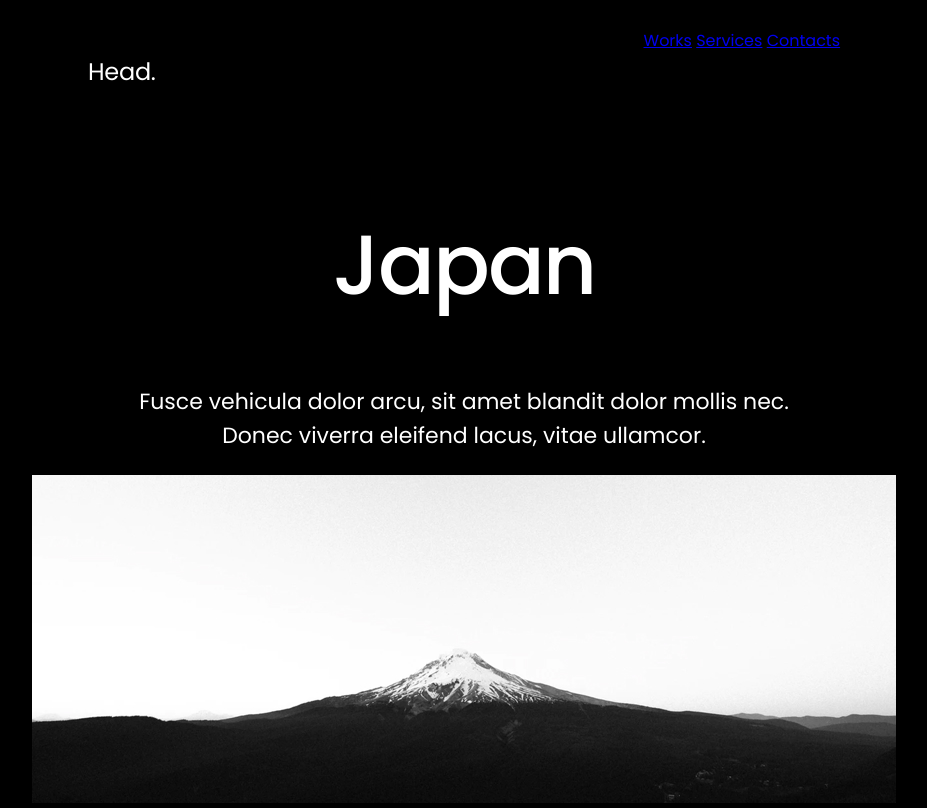
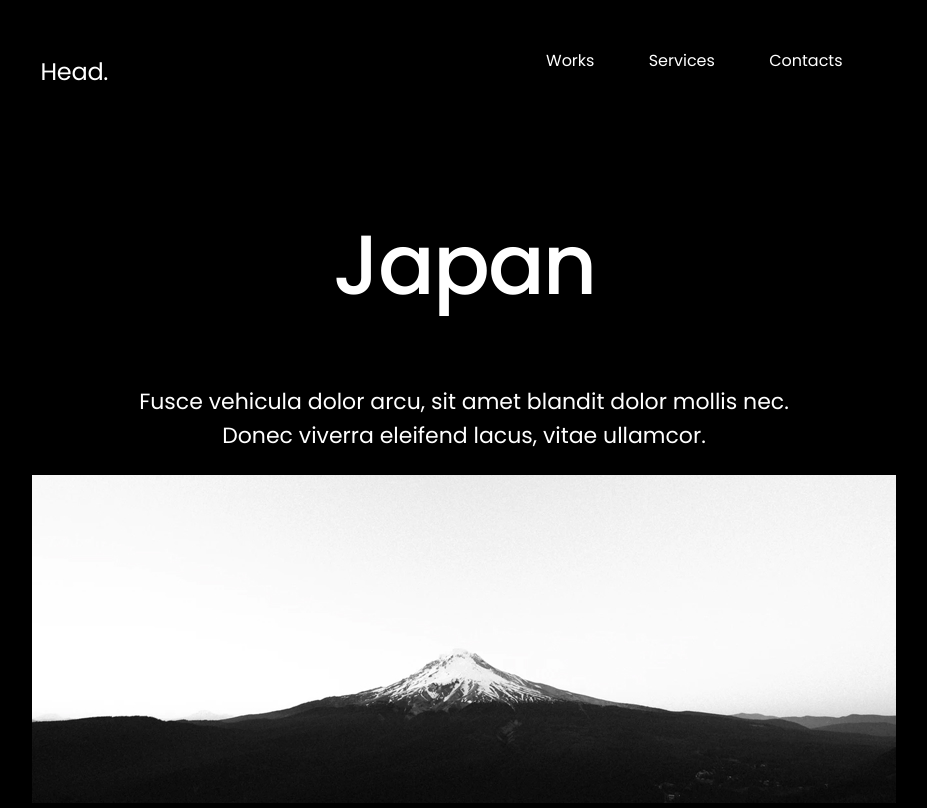
Before and after one commit to Chali96/ResponsiveDesign, a plain HTML site: page index.html in a window 1280 px wide. Shown: the whole page, without its empty margins (176-1103 px from the left). Drawn offline with Linux system fonts and the light colour scheme.

Commit message:
done with styling now onto responsitivity styles

```diff
--- a/index.html
+++ b/index.html
@@ -16,9 +16,9 @@
             <p class="head">Head.</p>
             <div class="nav-links">
              <nav class="links">
-                    <a href="#">Works</a>
-                    <a href="#">Services</a>
-                    <a href="#">Contacts</a>
+                    <a class="link" href="#">Works</a>
+                    <a class="link" href="#">Services</a>
+                    <a class="link" href="#">Contacts</a>
              </nav>
             </div>
         </div>
--- a/styles/index.css
+++ b/styles/index.css
@@ -23,13 +23,16 @@
     gap: 20px;
     color: #FFFF;
 }
-
-.links{
-    gap: 20px;
+.nav-links{
+    margin: 20px;
+}
+.link{
+    margin: 25px;
     text-decoration: none;
     font-weight: 400;
     font-size: 16px;
     line-height: 22px;
+    color: #FFFF;
 }
 
 .container {
@@ -58,3 +61,7 @@ line-height: 34px;
 .image{
 
 }
+
+@media screen {
+
+}
```
